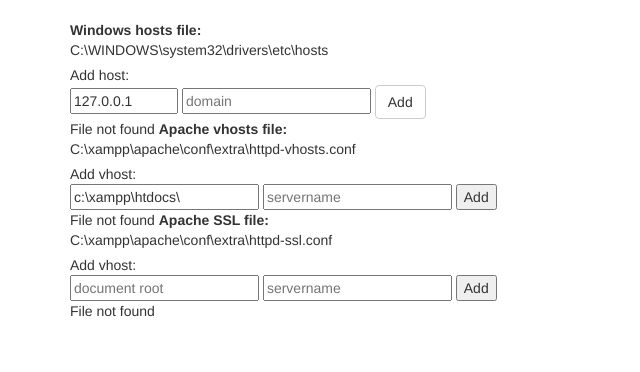
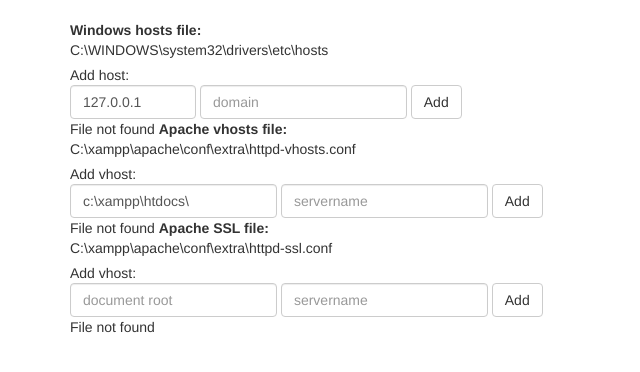
Before and after one commit to maartenla/HostFileEditor, a PHP site: page / in a window 1280 px wide. Shown: the part 238-610 px from the top of the page, without its empty margins (0-640 px from the left). Run offline with PHP 8.4, Linux system fonts and the light colour scheme; data that the repository does not hold is empty; some libraries are stand-ins or nearby versions.

Commit message:
All forms bootstrapped

```diff
--- a/index.php
+++ b/index.php
@@ -199,10 +199,10 @@
 ?>
 
 <div style='margin-top:5px'>
-<form action="formhandler.php?action=add_win" method="post">
+<form class="form-inline" action="formhandler.php?action=add_win" method="post">
 Add host:<br />
-<input type='text' value="127.0.0.1" placeholder="IP Address" size="10" name="ipaddress" autocomplete="off">
-<input type='text' placeholder='domain' name="domain" autocomplete="off">
+<input class="form-control" type='text' value="127.0.0.1" placeholder="IP Address" size="10" name="ipaddress" autocomplete="off">
+<input class="form-control" type='text' placeholder='domain' name="domain" autocomplete="off">
 <button class="btn btn-default" type="submit">Add</button>
 </form>
 </div>
@@ -266,10 +266,10 @@
 }
 ?>
 <div style='margin-top:5px'>
-    <form action="formhandler.php?action=add_apa" method="post">
+    <form class="form-inline" action="formhandler.php?action=add_apa" method="post">
         Add vhost:<br />
-		<input type='text' placeholder="document root" name="documentroot" value="c:\xampp\htdocs\" autocomplete="off">
-		<input type='text'  placeholder='servername' name="servername" autocomplete="off"> <button type="submit">Add</button>
+		<input class="form-control" type='text' placeholder="document root" name="documentroot" value="c:\xampp\htdocs\" autocomplete="off">
+		<input class="form-control" type='text'  placeholder='servername' name="servername" autocomplete="off"> <button class="btn btn-default"  type="submit">Add</button>
     </form>
 </div>
 <?
@@ -333,10 +333,10 @@
 	}
 ?>
 	<div style='margin-top:5px'>
-		<form action="formhandler.php?action=add_apassl" method="post">
-			Add vhost:<br /><input type='text' placeholder="document root" name="documentroot" autocomplete="off">
-			<input type='text' placeholder='servername' name="servername" autocomplete="off">
-			<button type="submit">Add</button>
+		<form class="form-inline" action="formhandler.php?action=add_apassl" method="post">
+			Add vhost:<br /><input class="form-control" type='text' placeholder="document root" name="documentroot" autocomplete="off">
+			<input class="form-control" type='text' placeholder='servername' name="servername" autocomplete="off">
+			<button class="btn btn-default" type="submit">Add</button>
 		</form>
 	</div>
 <?
```
